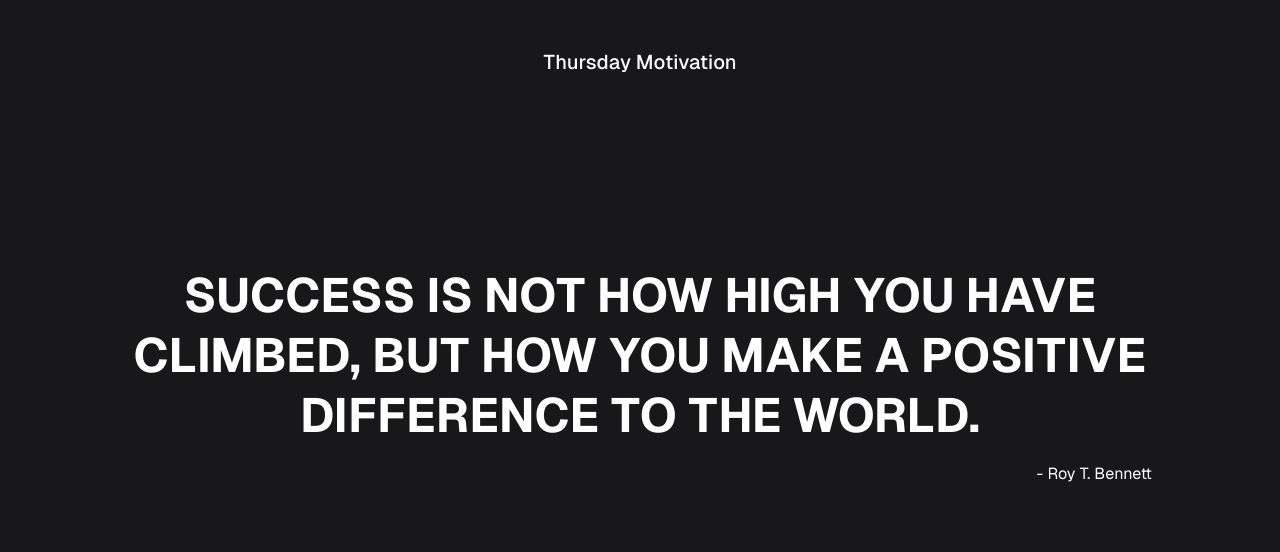
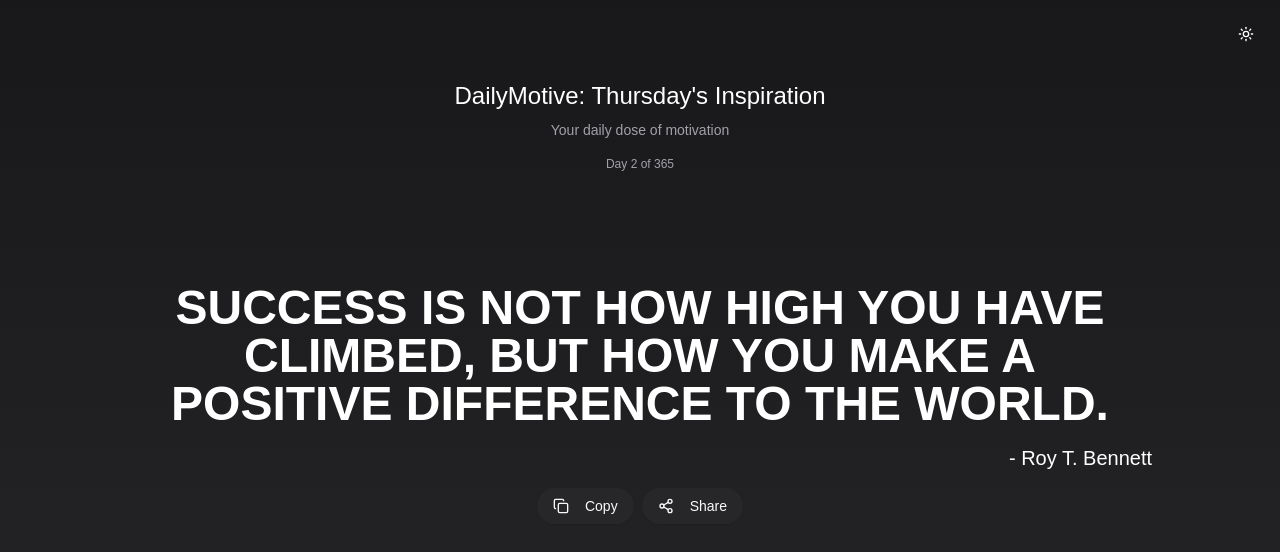
Before and after one commit to rajinsakha/daily-motivation, a Next.js app: page / in a window 1280 px wide. Shown: the top 552 px of the page. Built offline with nearby package versions, Linux system fonts and the light colour scheme.

Commit message:
enhanced-ui

```diff
--- a/app/layout.tsx
+++ b/app/layout.tsx
@@ -1,6 +1,8 @@
 import type { Metadata } from "next";
 import localFont from "next/font/local";
+import { Toaster } from 'sonner'
 import "./globals.css";
+import { ThemeProvider } from "@/components/theme-provider";
 
 const geistSans = localFont({
   src: "./fonts/GeistVF.woff",
@@ -14,9 +16,32 @@ const geistMono = localFont({
 });
 
 export const metadata: Metadata = {
-  title: "Create Next App",
-  description: "Generated by create next app",
-};
+  title: 'DailyMotive | Your Daily Dose of Inspiration',
+  description: 'Start your day with a burst of motivation. DailyMotive delivers a fresh, inspiring quote every day to keep you energized and focused.',
+  keywords: ['motivation', 'daily quotes', 'inspiration', 'self-improvement'],
+  authors: [{ name: 'Rajin Sakha' }],
+  openGraph: {
+    title: 'DailyMotive',
+    description: 'Your daily dose of motivation and inspiration',
+    url: 'https://dailymotive.com',
+    siteName: 'DailyMotive',
+    images: [
+      {
+        url: 'https://dailymotive.com/og-image.jpg', // Replace with your actual OG image URL
+        width: 1200,
+        height: 630,
+      },
+    ],
+    locale: 'en_US',
+    type: 'website',
+  },
+  twitter: {
+    card: 'summary_large_image',
+    title: 'DailyMotive',
+    description: 'Your daily dose of motivation and inspiration',
+    images: ['https://dailymotive.com/twitter-image.jpg'], // Replace with your actual Twitter image URL
+  },
+}
 
 export default function RootLayout({
   children,
@@ -24,11 +49,19 @@ export default function RootLayout({
   children: React.ReactNode;
 }>) {
   return (
-    <html lang="en">
+    <html lang="en" suppressHydrationWarning>
       <body
         className={`${geistSans.variable} ${geistMono.variable} antialiased`}
       >
-        {children}
+          <ThemeProvider
+          attribute="class"
+          defaultTheme="dark"
+          enableSystem
+          disableTransitionOnChange
+        >
+          {children}
+          <Toaster position="bottom-center" />
+        </ThemeProvider>
       </body>
     </html>
   );
--- a/app/page.tsx
+++ b/app/page.tsx
@@ -1,53 +1,161 @@
 "use client";
+
 import { useEffect, useState } from "react";
-import quotesData from "../constants/data.json";
 import { getCurrentDayOfWeek } from "@/lib/utils";
-interface Quote {
-  day: number;
-  quote: string;
-  author: string;
-}
+import quotesData from "@/constants/data.json";
+import { Quote } from "@/types/data";
+import QuoteSkeleton from "@/components/quote-skeleton";
+import { motion } from "framer-motion";
+import { Share2, Copy, Sun, Moon } from "lucide-react";
+import { Button } from "@/components/ui/button";
+import { useTheme } from "next-themes";
+import { toast } from "sonner";
+// import { Progress } from "@/components/ui/progress"
 
 export default function Home() {
-  const [quote, setQuote] = useState<string>("");
-  const [author, setAuthor] = useState<string>("");
+  const [quote, setQuote] = useState<Quote | null>(null);
+  const [isLoading, setIsLoading] = useState(true);
+  const [error, setError] = useState<string | null>(null);
+  const { theme, setTheme } = useTheme();
+  const [progress, setProgress] = useState(0);
 
   useEffect(() => {
-    // Get the current day of the year
+    const fetchQuote = () => {
+      setIsLoading(true);
+      try {
         const currentDate = new Date();
         const startOfYear = new Date(currentDate.getFullYear(), 0, 1);
         const dayOfYear =
           Math.floor(
-        (currentDate.getTime() - startOfYear.getTime()) / (1000 * 60 * 60 * 24)
+            (currentDate.getTime() - startOfYear.getTime()) /
+              (1000 * 60 * 60 * 24)
           ) + 1;
 
-    // Find the quote for the current day
+        // Set progress
+        setProgress((dayOfYear / 365) * 100);
+
         const dailyQuote = quotesData.quotes.find(
           (q: Quote) => q.day === dayOfYear
         );
 
         if (dailyQuote) {
-      setQuote(dailyQuote.quote);
-      setAuthor(dailyQuote.author);
+          setQuote(dailyQuote);
         } else {
-      setQuote("Stay motivated and have a great day!");
+          setQuote({
+            day: dayOfYear,
+            quote: "Stay motivated and have a great day!",
+            author: "DailyMotive",
+          });
         }
+      } catch (err) {
+        setError("Failed to fetch the quote. Please try again later.");
+        throw err;
+      } finally {
+        setIsLoading(false);
+      }
+    };
+
+    fetchQuote();
   }, []);
 
+  const copyToClipboard = async () => {
+    if (quote) {
+      try {
+        await navigator.clipboard.writeText(
+          `"${quote.quote}" - ${quote.author}`
+        );
+        toast.success("Quote copied to clipboard!");
+      } catch (err) {
+        toast.error("Failed to copy quote");
+        throw err;
+      }
+    }
+  };
+
+  const shareQuote = async () => {
+    if (quote) {
+      try {
+        await navigator.share({
+          title: "DailyMotive Quote",
+          text: `"${quote.quote}" - ${quote.author}`,
+          url: window.location.href,
+        });
+      } catch (err) {
+        toast.error("Failed to share quote");
+        throw err;
+      }
+    }
+  };
+
   return (
-    <main className="h-screen p-8  sm:px-20 sm:py-12 text-white font-[family-name:var(--font-geist-sans)] bg-zinc-900">
-      <div className="">
-        <h2 className="text-xl text-center font-medium">
-          {getCurrentDayOfWeek()} Motivation
+    <main className="min-h-screen p-8 sm:p-12 md:p-16 lg:p-20 text-white bg-gradient-to-b from-zinc-900 to-zinc-800">
+      <div className="fixed top-4 right-4 flex gap-2">
+        <Button
+          variant="ghost"
+          size="icon"
+          onClick={() => setTheme(theme === "dark" ? "light" : "dark")}
+          className="rounded-full"
+        >
+          {theme === "dark" ? (
+            <Sun className="h-5 w-5" />
+          ) : (
+            <Moon className="h-5 w-5" />
+          )}
+        </Button>
+      </div>
+
+      <div className="mb-8">
+        <h2 className="text-xl sm:text-2xl text-center font-medium">
+          DailyMotive: {getCurrentDayOfWeek()}&apos;s Inspiration
         </h2>
+        <p className="text-sm text-center text-zinc-400 mt-2">
+          Your daily dose of motivation
+        </p>
+        <div className="max-w-xl mx-auto mt-4">
+          {/* <Progress value={progress} className="h-1" /> */}
+          <p className="text-xs text-center text-zinc-400 mt-1">
+            Day {Math.floor((progress * 365) / 100)} of 365
+          </p>
         </div>
-      <section className="flex flex-col items-center justify-center h-[75vh] text-white ">
-        <div className="max-w-5xl space-y-4">
-          <h1 className="text-2xl leading-[32px] sm:text-3xl sm:leading-[42px] md:text-4xl md:leading-[48px] lg:text-5xl lg:leading-[60px] text-center font-bold uppercase text-white">
-            {quote}
+      </div>
+
+      <section className="flex flex-col items-center justify-center min-h-[50vh] text-white">
+        {isLoading ? (
+          <QuoteSkeleton />
+        ) : error ? (
+          <p className="text-red-500">{error}</p>
+        ) : (
+          <motion.div
+            initial={{ opacity: 0, y: 20 }}
+            animate={{ opacity: 1, y: 0 }}
+            transition={{ duration: 0.5 }}
+            className="max-w-5xl space-y-4"
+          >
+            <h1 className="text-2xl leading-[1.4] sm:text-3xl md:text-4xl lg:text-5xl text-center font-bold uppercase text-white">
+              {quote?.quote}
             </h1>
-          <p className="text-right">- {author}</p>
+            <p className="text-right text-lg sm:text-xl">- {quote?.author}</p>
+
+            <div className="flex justify-center gap-2 mt-8">
+              <Button
+                variant="secondary"
+                onClick={copyToClipboard}
+                className="rounded-full"
+              >
+                <Copy className="h-4 w-4 mr-2" />
+                Copy
+              </Button>
+              <Button
+                variant="secondary"
+                onClick={shareQuote}
+                className="rounded-full"
+              >
+                <Share2 className="h-4 w-4 mr-2" />
+                Share
+              </Button>
             </div>
+          </motion.div>
+        )}
       </section>
     </main>
   );
--- /dev/null
+++ b/components/quote-skeleton.tsx
@@ -0,0 +1,12 @@
+import { Skeleton } from "@/components/ui/skeleton"
+
+export default function QuoteSkeleton() {
+    return (
+      <div className="max-w-5xl w-full space-y-4">
+        <Skeleton className="h-8 w-3/4 mx-auto bg-zinc-700" />
+        <Skeleton className="h-8 w-full bg-zinc-700" />
+        <Skeleton className="h-8 w-2/3 mx-auto bg-zinc-700" />
+        <Skeleton className="h-6 w-1/4 ml-auto bg-zinc-700" />
+      </div>
+    )
+  }
--- /dev/null
+++ b/components/theme-provider.tsx
@@ -0,0 +1,9 @@
+"use client"
+
+import * as React from "react"
+import { ThemeProvider as NextThemesProvider } from "next-themes"
+import { type ThemeProviderProps } from "next-themes"
+
+export function ThemeProvider({ children, ...props }: ThemeProviderProps) {
+  return <NextThemesProvider {...props}>{children}</NextThemesProvider>
+}
--- /dev/null
+++ b/components/ui/skeleton.tsx
@@ -0,0 +1,15 @@
+import { cn } from "@/lib/utils"
+
+function Skeleton({
+  className,
+  ...props
+}: React.HTMLAttributes<HTMLDivElement>) {
+  return (
+    <div
+      className={cn("animate-pulse rounded-md bg-primary/10", className)}
+      {...props}
+    />
+  )
+}
+
+export { Skeleton }
--- a/package.json
+++ b/package.json
@@ -12,10 +12,13 @@
     "@radix-ui/react-slot": "^1.1.1",
     "class-variance-authority": "^0.7.1",
     "clsx": "^2.1.1",
+    "framer-motion": "^11.15.0",
     "lucide-react": "^0.469.0",
     "next": "14.2.16",
+    "next-themes": "^0.4.4",
     "react": "^18",
     "react-dom": "^18",
+    "sonner": "^1.7.1",
     "tailwind-merge": "^2.6.0",
     "tailwindcss-animate": "^1.0.7"
   },
--- /dev/null
+++ b/types/data.ts
@@ -0,0 +1,5 @@
+export interface Quote {
+    day: number
+    quote: string
+    author: string
+  }
```
Also changed, not shown: 1 other file (tests, documents, lock files or other folders). Lines whose indentation alone changed are shown as unchanged.
